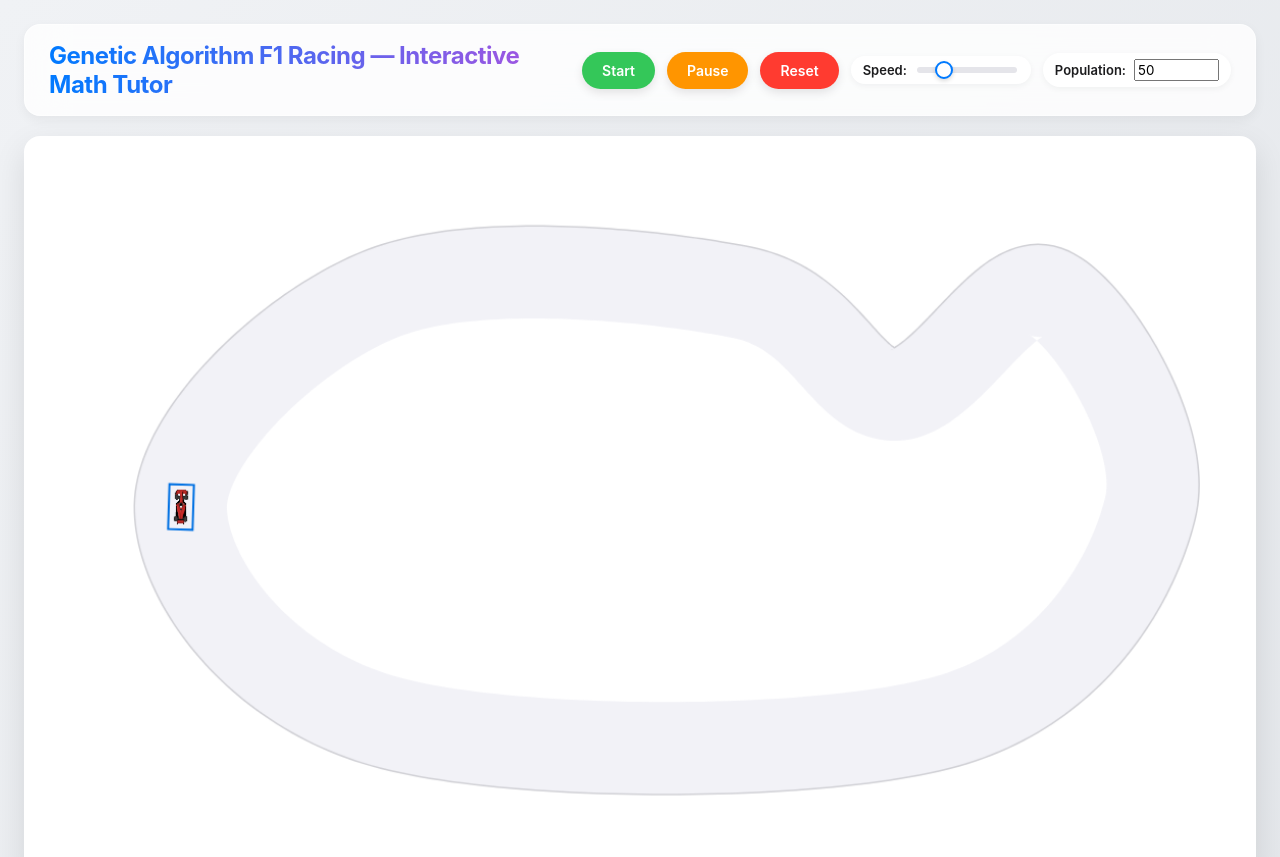
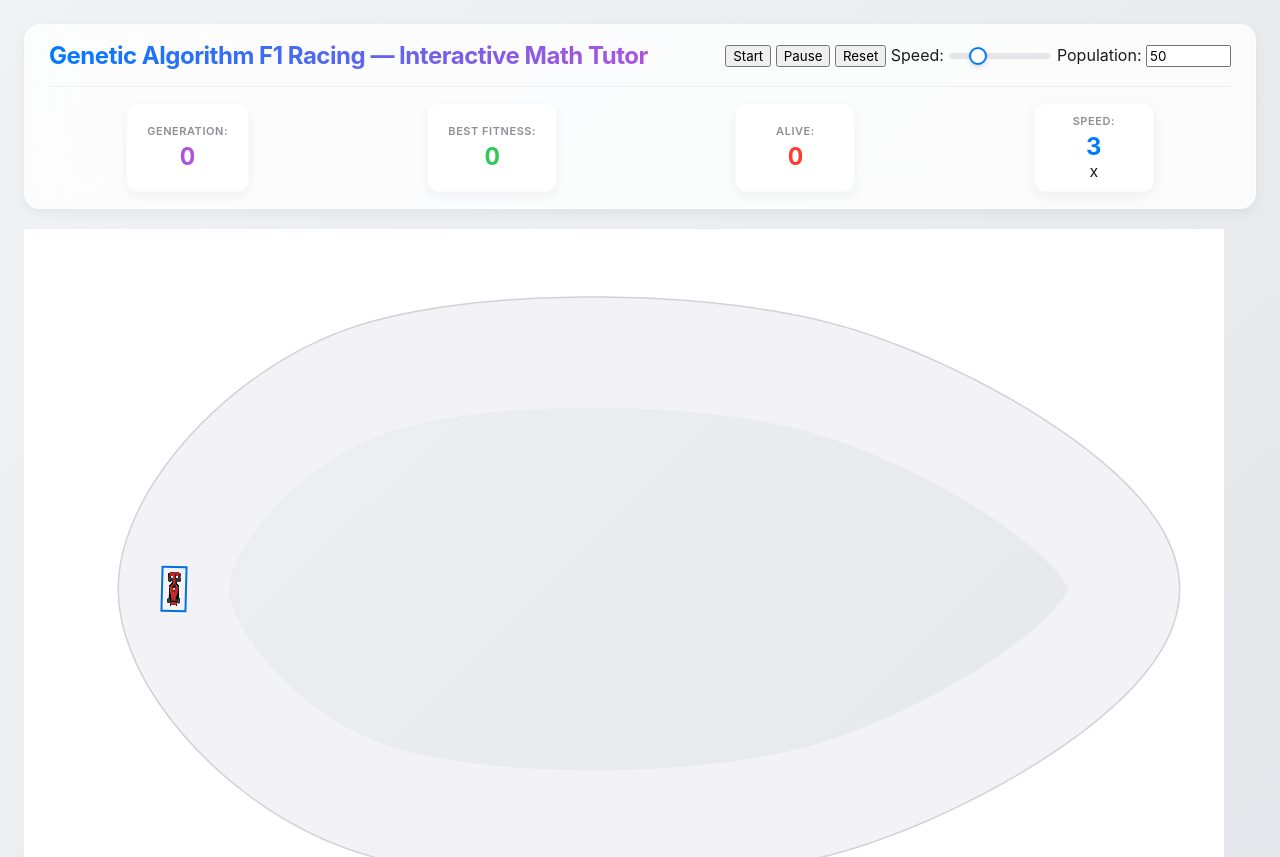
Before and after one commit to 3aboshe/Genetic-Racing, a plain HTML site: page index.html in a window 1280 px wide. Shown: the top 857 px of the page. Drawn offline with Linux system fonts and the light colour scheme; animation ran at ten frames a second.

Commit message:
Update UI: Move stats to top, simplify track for easier learning

```diff
--- a/index.html
+++ b/index.html
@@ -9,6 +9,7 @@
 <body>
   <div id="app">
     <header>
+      <div class="header-top">
         <h1>Genetic Algorithm F1 Racing — Interactive Math Tutor</h1>
         <div class="controls">
           <button id="startBtn">Start</button>
@@ -17,18 +18,18 @@
           <label>Speed: <input id="speed" type="range" min="1" max="10" value="3"></label>
           <label>Population: <input id="popSize" type="number" min="10" max="500" value="50"></label>
         </div>
-    </header>
-
-    <main>
-      <canvas id="scene" width="1200" height="720"></canvas>
-      <aside id="panel">
+      </div>
       <div class="stats-bar">
         <div class="stat"><strong>Generation:</strong> <span id="gen">0</span></div>
         <div class="stat"><strong>Best Fitness:</strong> <span id="best">0</span></div>
         <div class="stat"><strong>Alive:</strong> <span id="alive">0</span></div>
         <div class="stat"><strong>Speed:</strong> <span id="speedVal">3</span>x</div>
       </div>
+    </header>
 
+    <main>
+      <canvas id="scene" width="1200" height="720"></canvas>
+      <aside id="panel">
         <div class="panel-content">
           <details open id="mathDetails">
             <summary>Top Car Details & Math</summary>
--- a/main.js
+++ b/main.js
@@ -51,15 +51,13 @@ const track = {
 
 // Build a complex track with walls
 (function buildTrack(){
-  // Define center path points (Moderate difficulty: Oval with a slight twist)
+  // Define center path points (Easier: Smooth Oval)
   const points = [
     {x: 150, y: 360}, // Start
     {x: 350, y: 150}, // Top Left
-    {x: 700, y: 150}, // Top Right (Start of twist)
-    {x: 850, y: 250}, // Dip
-    {x: 1000, y: 150}, // Up again
+    {x: 800, y: 150}, // Top Right
     {x: 1100, y: 360}, // Far Right
-    {x: 900, y: 570}, // Bottom Right
+    {x: 800, y: 570}, // Bottom Right
     {x: 350, y: 570}  // Bottom Left
   ];
 
@@ -88,7 +86,7 @@ const track = {
   }
 
   // Generate walls
-  const w = 45; // Slightly wider (Easier)
+  const w = 55; // Wider (Easier)
   for(let i=0; i<track.centerLine.length; i++){
     const p1 = track.centerLine[i];
     const p2 = track.centerLine[(i+1)%track.centerLine.length];
--- a/style.css
+++ b/style.css
@@ -42,8 +42,8 @@ body {
 
 header {
   display: flex;
-  align-items: center;
-  justify-content: space-between;
+  flex-direction: column;
+  gap: 16px;
   margin-bottom: 20px;
   background: rgba(255, 255, 255, 0.8);
   backdrop-filter: blur(20px);
@@ -52,6 +52,13 @@ header {
   border-radius: var(--border-radius);
   box-shadow: var(--shadow-sm);
   border: 1px solid rgba(255,255,255,0.5);
+}
+
+.header-top {
+  display: flex;
+  align-items: center;
+  justify-content: space-between;
+  width: 100%;
 }
 
 header h1 {
@@ -64,84 +71,13 @@ header h1 {
   letter-spacing: -0.02em;
 }
 
-.controls {
+.stats-bar {
   display: flex;
-  gap: 12px;
-  align-items: center;
-}
-
-.controls button {
-  padding: 10px 20px;
-  border-radius: 30px;
-  border: none;
-  font-size: 14px;
-  font-weight: 600;
-  cursor: pointer;
-  transition: all 0.2s cubic-bezier(0.25, 0.8, 0.25, 1);
-  box-shadow: 0 4px 10px rgba(0,0,0,0.1);
-}
-
-#startBtn { background: var(--color-success); color: white; }
-#pauseBtn { background: var(--color-warning); color: white; }
-#resetBtn { background: var(--color-danger); color: white; }
-
-.controls button:hover {
-  transform: translateY(-2px) scale(1.02);
-  filter: brightness(1.1);
-  box-shadow: 0 6px 16px rgba(0,0,0,0.15);
-}
-
-.controls button:active {
-  transform: translateY(0) scale(0.98);
-}
-
-.controls label {
-  font-size: 13px;
-  color: var(--text-primary);
-  font-weight: 600;
-  display: flex;
-  align-items: center;
-  gap: 8px;
-  background: white;
-  padding: 6px 12px;
-  border-radius: 20px;
-  box-shadow: 0 2px 6px rgba(0,0,0,0.05);
-}
-
-main {
-  display: flex;
-  flex-direction: column;
+  justify-content: space-around;
   gap: 24px;
-}
-
-canvas {
-  background: #ffffff;
-  border-radius: var(--border-radius);
-  box-shadow: var(--shadow-md);
+  padding-top: 16px;
+  border-top: 1px solid rgba(0,0,0,0.05);
   width: 100%;
-  height: auto;
-  border: 4px solid white;
-}
-
-#panel {
-  width: 100%;
-  background: rgba(255, 255, 255, 0.9);
-  backdrop-filter: blur(20px);
-  padding: 24px;
-  border-radius: var(--border-radius);
-  box-shadow: var(--shadow-md);
-  display: flex;
-  flex-direction: column;
-  gap: 24px;
-  border: 1px solid rgba(255,255,255,0.5);
-}
-
-.stats-bar {
-  display: grid;
-  grid-template-columns: repeat(auto-fit, minmax(150px, 1fr));
-  gap: 24px;
-  padding-bottom: 20px;
-  border-bottom: 1px solid rgba(0,0,0,0.05);
 }
 
 .stat {
@@ -150,10 +86,11 @@ canvas {
   align-items: center;
   justify-content: center;
   background: white;
-  padding: 16px;
+  padding: 10px 20px;
   border-radius: 12px;
   box-shadow: var(--shadow-sm);
   border: 1px solid rgba(0,0,0,0.02);
+  min-width: 120px;
 }
 
 .stat strong {
```
Lines whose indentation alone changed are shown as unchanged.
